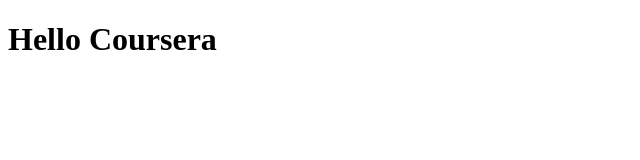
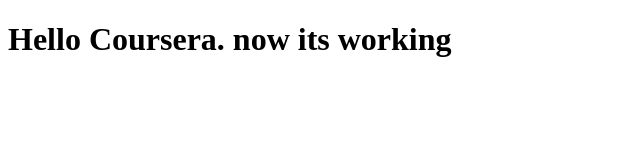
Before and after one commit to AUS07/Coursera-test-2023, a plain HTML site: page index.html in a window 1280 px wide. Shown: the whole page, without its empty margins (0-640 px from the left). Drawn offline with Linux system fonts and the light colour scheme.

Commit message:
Update index.html

```diff
--- a/index.html
+++ b/index.html
@@ -4,6 +4,7 @@
 	<title>Hello Coursera</title>
 </head>
 <body>
-<h1>Hello Coursera</h1>
+<h1>Hello Coursera. now its working
+</h1>
 </body>
 </html>
```
